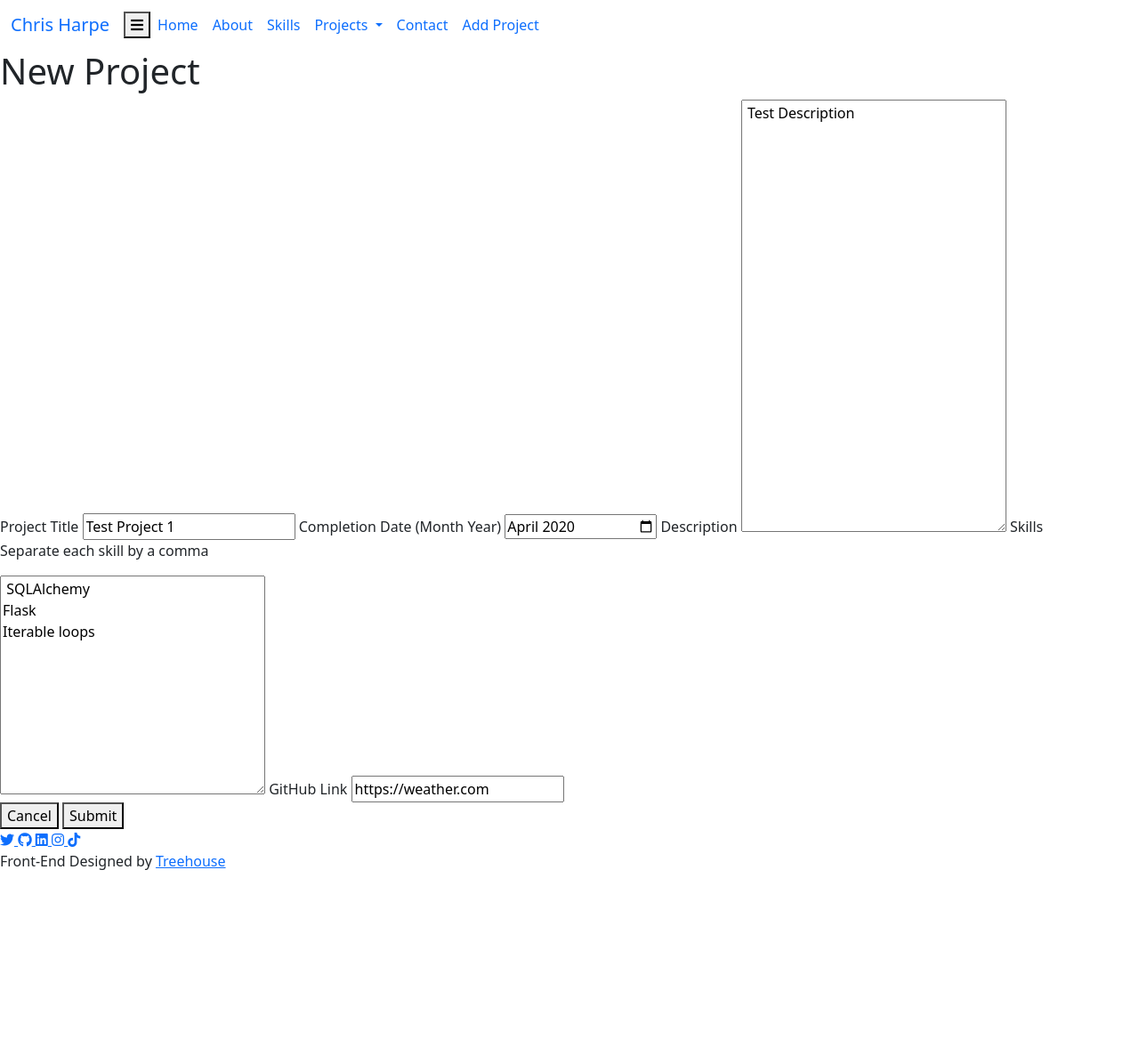
After one commit to chrisharpe/techdegree-project-5, a Flask app: page /project/1/edit in a window 1280 px wide. The commit adds this page. Shown: the top 1177 px of the page at 89% size. Run offline with Flask 3, Linux system fonts and the light colour scheme.

Commit message:
creates /project/<id>/edit page

```diff
--- a/app.py
+++ b/app.py
@@ -13,7 +13,7 @@ def index():
     return render_template('index.html', projects=projects)
 
 
-@app.route('/projects/new', methods=['GET', 'POST'])
+@app.route('/project/new', methods=['GET', 'POST'])
 def new_project():
     projects = Project.query.all()
     if request.form:
@@ -25,29 +25,30 @@ def new_project():
     return render_template('projectform.html', projects=projects)
 
 
-@app.route('/projects/<id>')
+@app.route('/project/<id>')
 def detail(id):
     projects = Project.query.all()
     project = Project.query.get(id)
     return render_template('detail.html', projects=projects, project=project)
 
 
-@app.route('/edit/<id>', methods=['GET', 'POST'])
+@app.route('/project/<id>/edit', methods=['GET', 'POST'])
 def edit_project(id):
     project = Project.query.get(id)
     projects = Project.query.all()
+    formatted_date = project.date.strftime('%Y-%m')
     if request.form:
         project.title = request.form['title']
-        project.date = request.form['date']
+        project.date = clean_date(request.form['date'])
         project.description = request.form['description']
         project.skills = request.form['skills']
         project.repo_url = request.form['repo_url']
         db.session.commit()
-        return redirect(url_for('index.html'))
-    return render_template('projectform.html', project=project, projects=projects)
+        return redirect(url_for('index'))
+    return render_template('editproject.html', project=project, formatted_date=formatted_date, projects=projects)
 
 
-@app.route('/projects/<id>/delete')
+@app.route('/project/<id>/delete')
 def delete_project(id):
     project = Project.query.get(id)
     db.session.delete(project)
--- a/templates/detail.html
+++ b/templates/detail.html
@@ -24,7 +24,7 @@
     <div id="triangle6"></div>
 </section>
 <section id="edit-delete">
-    <a href="#">
+    <a href="{{ url_for('edit_project', id=project.id) }}">
         <i class="fas fa-edit"></i>
         Edit
     </a>
--- /dev/null
+++ b/templates/editproject.html
@@ -0,0 +1,32 @@
+{% extends 'layout.html' %}
+
+{% block content %}
+
+
+<section class="header">
+    <h1>New Project</h1>
+</section>
+<section id="form">
+    <form action="{{url_for('edit_project', id=project.id)}}" method="POST">
+        <label for="title">Project Title</label>
+        <input type="text" name="title" id="title" placeholder="Project Name" value="{{ project.title }}" required>
+        <label for="date">Completion Date (Month Year)</label>
+        <input type="month" name="date" id="date" value="{{ formatted_date }}" required>
+        <label for="description">Description</label>
+        <textarea name="description" id="description" cols="30" rows="20" placeholder="Description"
+            required> {{ project.description }} </textarea>
+        <label for="skills-list" id="skills-label">Skills</label>
+        <p>Separate each skill by a comma</p>
+        <textarea name="skills" id="skills-list" cols="30" rows="10" placeholder="Skill, Skill"
+            required> {{ project.skills }} </textarea>
+        <label for="repo_url">GitHub Link</label>
+        <input type="url" name="repo_url" id="repo_url" placeholder="Link to the repo" value="{{ project.repo_url }}"
+            required>
+        <div>
+            <button type="reset">Cancel</button>
+            <button type="submit">Submit</button>
+        </div>
+    </form>
+</section>
+
+{% endblock %}
```
Also changed, not shown: instance/projects.db.
